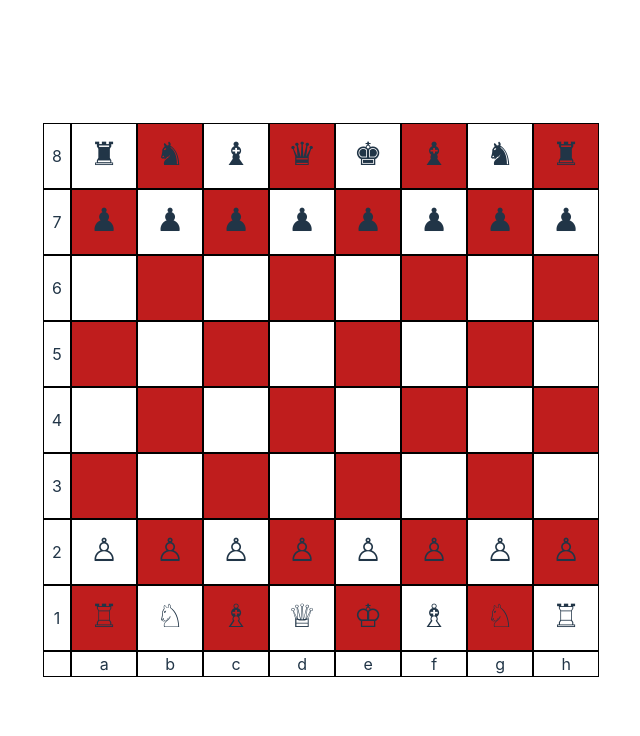
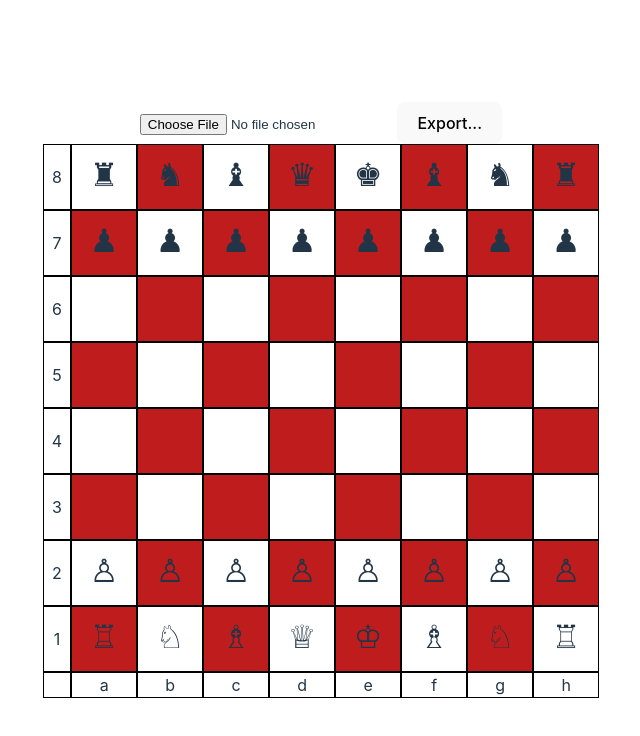
Before and after one commit to aspandit/tsx-react-chess, a React (Vite) app: page / in a window 1280 px wide. Shown: the top 736 px of the page, without its empty margins (319-959 px from the left). Built offline with nearby package versions, Linux system fonts and the light colour scheme.

Commit message:
Implemented saving and loading of matches by allowing import and export of clicks

```diff
--- a/package.json
+++ b/package.json
@@ -11,15 +11,18 @@
     "test": "jest"
   },
   "dependencies": {
+    "crypto-js": "^4.2.0",
     "lodash": "^4.17.21",
     "react": "^18.3.1",
-    "react-dom": "^18.3.1"
+    "react-dom": "^18.3.1",
+    "sha256": "^0.2.0"
   },
   "devDependencies": {
     "@babel/core": "^7.28.0",
     "@babel/preset-env": "^7.28.0",
     "@babel/preset-typescript": "^7.27.1",
     "@eslint/js": "^9.15.0",
+    "@types/crypto-js": "^4.2.2",
     "@types/lodash": "^4.17.20",
     "@types/node": "^24.1.0",
     "@types/react": "^18.3.23",
--- a/src/chess/presentation/BoardUI.tsx
+++ b/src/chess/presentation/BoardUI.tsx
@@ -2,17 +2,66 @@ import './BoardUI.css'
 import {useEffect, useState} from "react";
 import {GameLogic} from "../container/GameLogic";
 import React from 'react';
+import CryptoJS from "crypto-js";
+import Sha256 from "crypto-js/sha256";
 
 export default function Game() {
+    const importGameModel = (event:any) => {
+        event.preventDefault();
+        const reader = new FileReader();
+        reader.readAsText(event.target.files[0]);
+        reader.onloadend = () => {
+            const clicks:BoardLocation[] = JSON.parse(reader.result as string);
+            const gl:GameLogic = new GameLogic();
+            for(let click of clicks) {
+                gl.selectSquare(click);
+            }
+            setGameLogic(gl);
+        }
+    };
+
+    const exportGameModel = () => {
+        const content:string = JSON.stringify(clicks);
+        const blob = new Blob([content], { type: 'application/json' });
+        const url = URL.createObjectURL(blob);
+
+        const a = document.createElement('a');
+        a.href = url;
+        const filename:string = Sha256(content).toString(CryptoJS.enc.Hex);
+        a.download = filename + '.json';
+
+        // Append to body and click to trigger download, then remove
+        document.body.appendChild(a);
+        a.click();
+        document.body.removeChild(a);
+
+        // Clean up the object URL
+        URL.revokeObjectURL(url);
+    };
+
     const [gameLogic,setGameLogic] = useState<GameLogic>(new GameLogic()); // TODO ***determine whether this and other classes need to be function-based***
     const [selection, setSelection] = useState<BoardLocation>("");
+    const [clicks, setClicks] = useState<BoardLocation[]>([]);
 
     const handleSquareClick = (coords:BoardLocation) => {
+        clicks.push(coords);
+        setClicks(clicks);
+
         setSelection(gameLogic.selectSquare(coords));
     };
 
     return (
-      <BoardUI className={"board"} selection={selection} board={gameLogic.boardStringView} onSquareClick={handleSquareClick} />
+        <>
+            <div>
+                <input type={"file"} onChange={importGameModel} /> {/* TODO style this element to match other button */}
+                <button onClick={exportGameModel}>Export...</button>
+            </div>
+            <div>
+                <span>
+                    <BoardUI className={"board"} selection={selection} board={gameLogic.boardStringView} onSquareClick={handleSquareClick} />
+                </span>
+            </div>
+        </>
     );
 }
 
```
Also changed, not shown: 1 other file (tests, documents, lock files or other folders).
